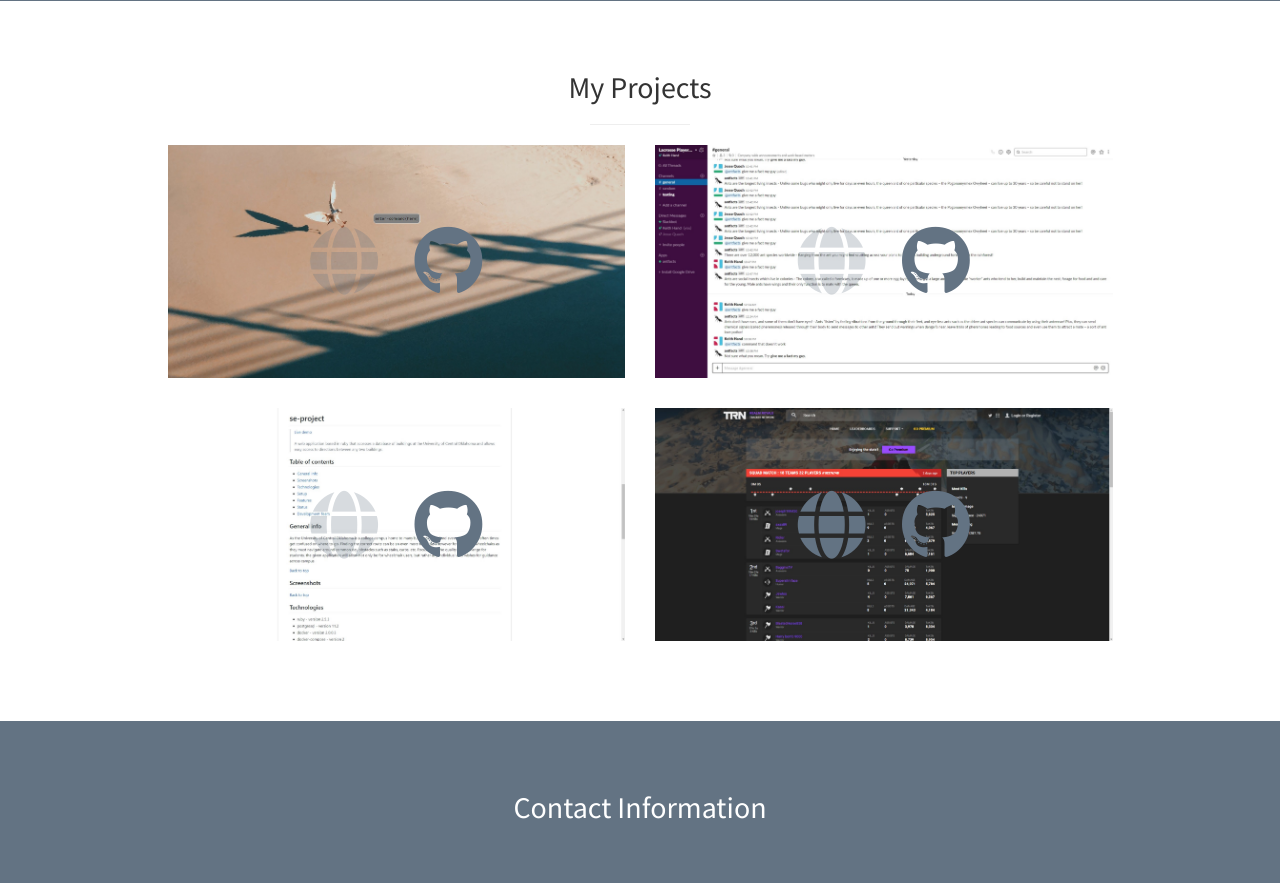
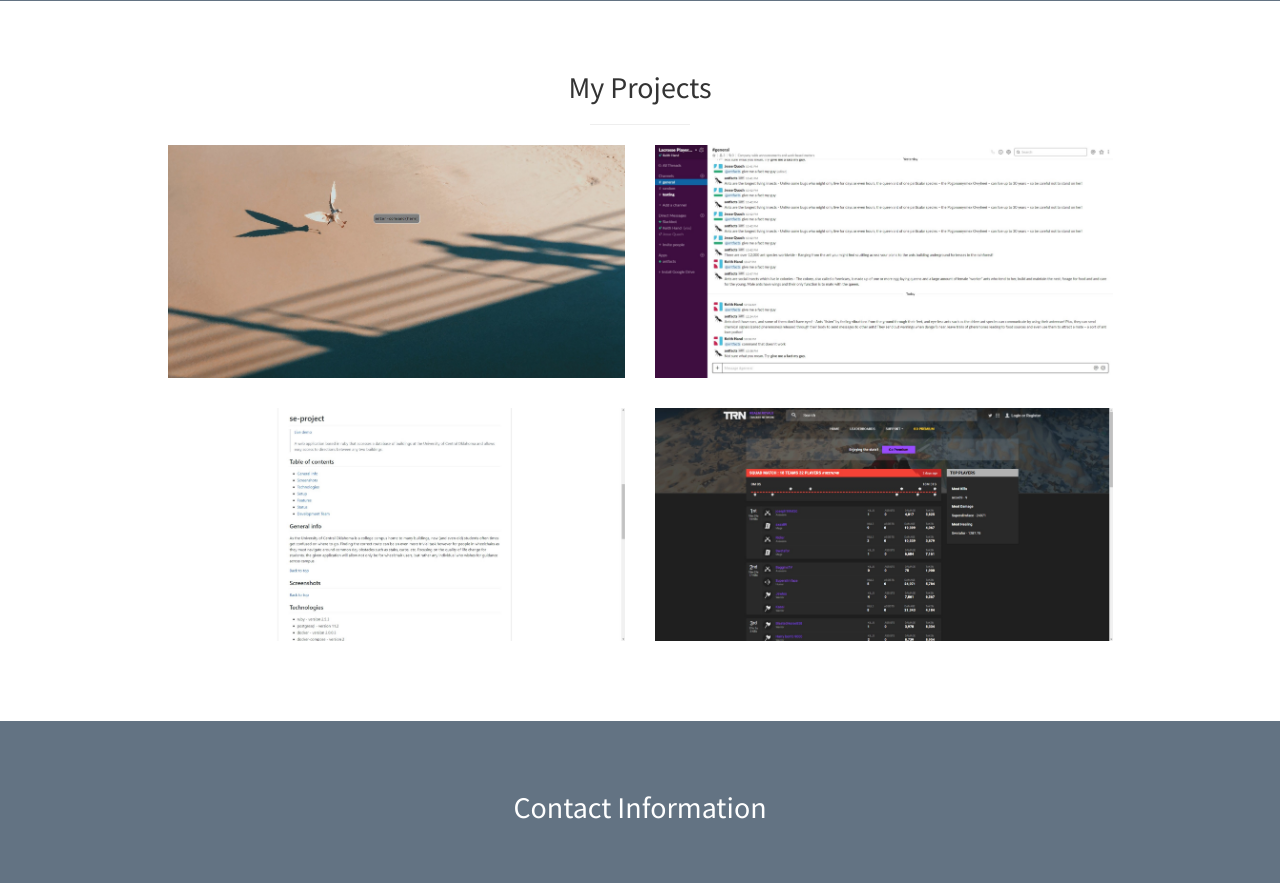
Before and after one commit to keithhand/personal-webpage, a PHP site: page / in a window 1280 px wide. Shown: the part 1922-2805 px from the top of the page. Run offline with PHP 8.4, Linux system fonts and the light colour scheme; some libraries are stand-ins or nearby versions.

Commit message:
portfolio imgs zoom

```diff
--- a/public_html/css/main.css
+++ b/public_html/css/main.css
@@ -202,28 +202,36 @@
 
 .portfolio-item {
     position: relative;
-    margin-bottom: 30px;
-    overflow: hidden;
+    transition: transform 0.2s;
 }
 
 .img-portfolio {
     margin: 0 auto;
-    transition: transform 0.2s;
 }
 
-.img-portfolio:hover {
-    opacity: 0.8;
+.portfolio-item:hover {
     transform: scale(1.2);
 }
 
+.portfolio-item:hover .img-portfolio {
+    opacity: 0.8;
+}
+
+.portfolio-item:hover .portfolio-links {
+    opacity: 1;
+}
+
 .portfolio-links {
+    opacity: 0;
     position: absolute;
     top: 50%;
     left: 50%;
     transform: translate(-50%, -50%);
+    transition: .2s ease-in-out;
 }
 
 .portfolio-links * {
+    opacity: 1;
     margin-left: .2em;
     margin-right: .2em;
 }
@@ -231,6 +239,11 @@
 .portfolio-links .disabled {
     cursor: not-allowed;
     color: #63738342;
+}
+
+.portfolio-wrapper {
+    margin-bottom: 30px;
+    overflow: hidden;
 }
 
 /* Call to Action */
--- a/public_html/index.php
+++ b/public_html/index.php
@@ -29,12 +29,12 @@
     <!-- Bootstrap CSS -->
     <link href="css/bootstrap.css" rel="stylesheet">
 
-    <!-- Custom CSS -->
-    <link href="css/main.css" rel="stylesheet">
-
     <!-- Custom Fonts -->
     <link rel="stylesheet" href="https://use.fontawesome.com/releases/v5.8.1/css/all.css" integrity="sha384-50oBUHEmvpQ+1lW4y57PTFmhCaXp0ML5d60M1M7uH2+nqUivzIebhndOJK28anvf" crossorigin="anonymous">
     <link href="https://fonts.googleapis.com/css?family=Source+Sans+Pro:300,400,700,300italic,400italic,700italic" rel="stylesheet" type="text/css">
+
+    <!-- Custom CSS -->
+    <link href="css/main.css" rel="stylesheet">
 
 </head>
 
@@ -316,40 +316,48 @@
                     <hr class="small">
                     <div class="row">
                         <div class="col-md-6">
-                            <figure class="portfolio-item">
+                            <div class=portfolio-wrapper>
+                                <div class="portfolio-item">
                                     <img class="img-portfolio img-responsive" src="img/portfolio-1.jpg">
-                                <figcaption class="portfolio-links">
+                                    <div class="portfolio-links">
                                         <span class="disabled" href="http://app.hand.technology" target="_blank"><i class="fas fa-globe fa-5x"></i></span>
                                         <a href="http://github.com/keithhand/personal-portal" target="_blank"><i class="fab fa-github fa-5x"></i></a>
-                                </figcaption>
-                            </figure>
+                                    </div>
+                                </div>
+                            </div>
                         </div>
                         <div class="col-md-6">
-                            <figure class="portfolio-item">
+                            <div class=portfolio-wrapper>
+                                <div class="portfolio-item">
                                     <img class="img-portfolio img-responsive" src="img/portfolio-2.jpg">
-                                <figcaption class="portfolio-links">
+                                    <div class="portfolio-links">
                                         <span class="disabled"><i class="fas fa-globe fa-5x" target="_blank"></i></span>
                                         <a href="http://github.com/keithhand/ant-facts" target="_blank"><i class="fab fa-github fa-5x"></i></a>
-                                </figcaption>
-                            </figure>
+                                    </div>
+                                </div>
+                            </div>
                         </div>
                         <div class="col-md-6">
-                            <figure class="portfolio-item">
+                            <div class=portfolio-wrapper>
+                                <div class="portfolio-item">
                                     <img class="img-portfolio img-responsive" src="img/portfolio-3.jpg">
-                                <figcaption class="portfolio-links">
+                                    <div class="portfolio-links">
                                         <span class="disabled" href="http://uptownok.com" target="_blank"><i class="fas fa-globe fa-5x"></i></span>
                                         <a href="http://github.com/keithhand/se-project" target="_blank"><i class="fab fa-github fa-5x"></i></a>
-                                </figcaption>
-                            </figure>
+                                    </div>
+                                </div>
+                            </div>
                         </div>
                         <div class="col-md-6">
-                            <figure class="portfolio-item">
+                            <div class=portfolio-wrapper>
+                                <div class="portfolio-item">
                                     <img class="img-portfolio img-responsive" src="img/portfolio-4.jpg">
-                                <figcaption class="portfolio-links">
+                                    <div class="portfolio-links">
                                         <a href="https://addons.mozilla.org/en-US/firefox/addon/realm-tracker-extended/" target="_blank"><i class="fas fa-globe fa-5x"></i></a>
                                         <a href="http://github.com/keithhand/realm-tracker-extended" target="_blank"><i class="fab fa-github fa-5x"></i></a>
-                                </figcaption>
-                            </figure>
+                                    </div>
+                                </div>
+                            </div>
                         </div>
                     </div>
                     <!-- /.row (nested) -->
```
Lines whose indentation alone changed are shown as unchanged.
